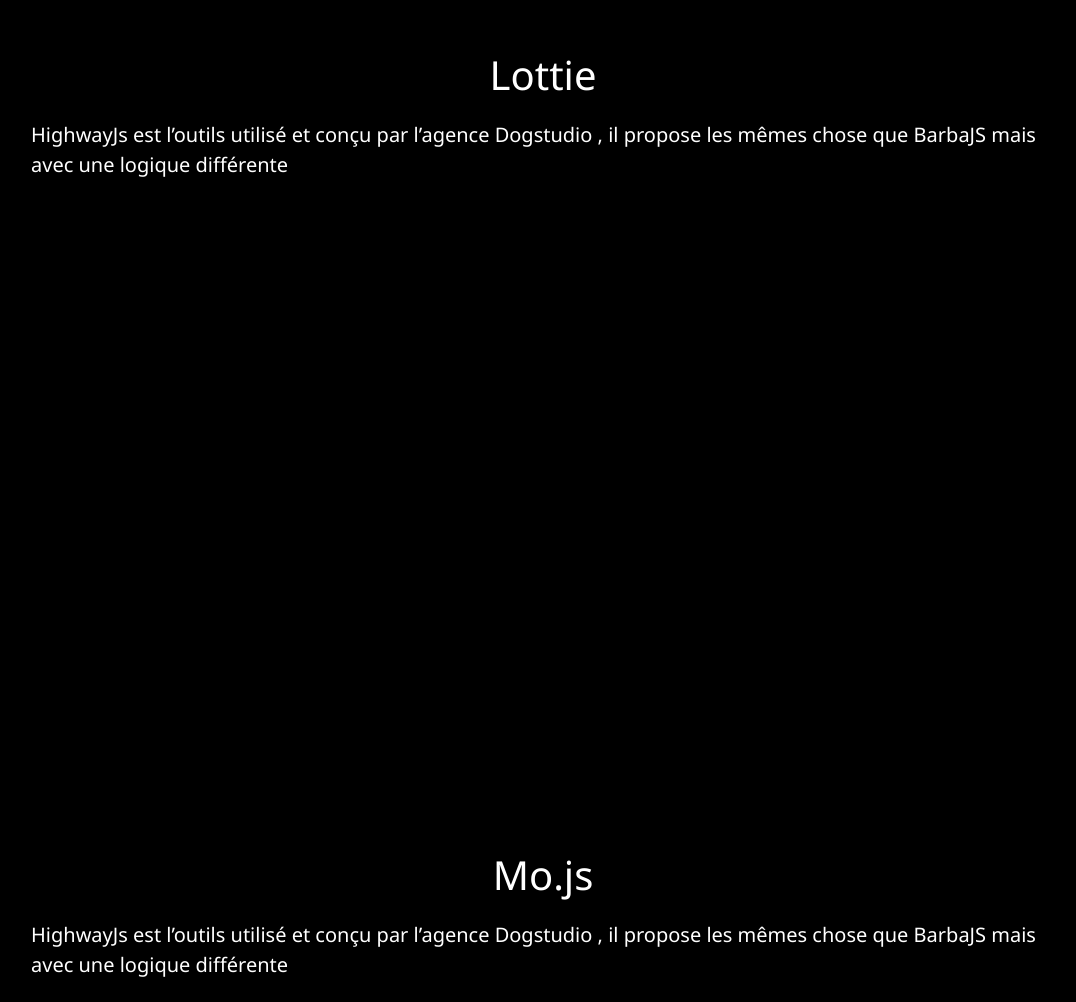
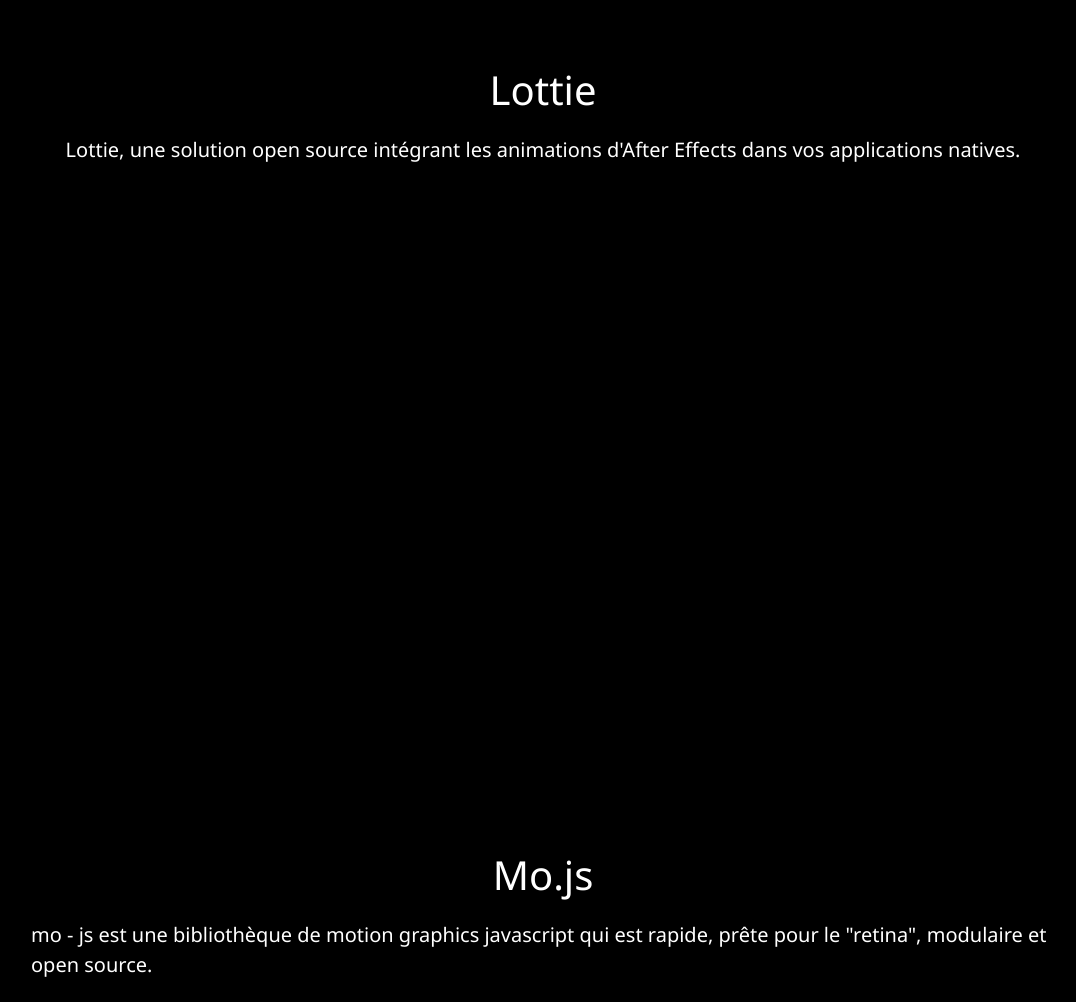
Before and after one commit to Donawalt/opsone-transition, a website built with Parcel: page animations.html in a window 1280 px wide. Shown: the part 2680-3682 px from the top of the page, without its empty margins (97-1173 px from the left). Built offline with nearby package versions, Linux system fonts and the light colour scheme; what @dogstudio/highway would draw is missing.

Commit message:
update data

```diff
--- a/animations.html
+++ b/animations.html
@@ -31,11 +31,9 @@
           <div>
             <img class="logo-techno" />
             <p>
-              Une nouvelle version vient de sortir avec une nouvelle logique qui
-              vas avec de se fait n’ayant pas beaucoup de site l’utilisant et
-              d’exemple sur le net , la courbe d’apprentissage et plutôt longue,
-              mais reste un outils très intéressant et pertinent à l’avenir , la
-              première version ayant eu énormément de succès.
+              GSAP est une bibliothèque d'animation JavaScript standard de
+              GreenSock qui vous permet de créer des animations de haute
+              performance qui fonctionnent dans tous les principaux navigateurs.
             </p>
           </div>
         </section>
@@ -44,9 +42,8 @@
           <div>
             <img class="logo-techno" />
             <p>
-              HighwayJs est l’outils utilisé et conçu par l’agence Dogstudio ,
-              il propose les mêmes chose que BarbaJS mais avec une logique
-              différente
+              Anime.js ( /ˈæn.ə.meɪ/ ) est une bibliothèque d'animation
+              JavaScript légère avec une API simple, mais puissante.
             </p>
           </div>
         </section>
@@ -55,9 +52,8 @@
           <div>
             <img class="logo-techno" />
             <p>
-              HighwayJs est l’outils utilisé et conçu par l’agence Dogstudio ,
-              il propose les mêmes chose que BarbaJS mais avec une logique
-              différente
+              Lottie, une solution open source intégrant les animations d'After
+              Effects dans vos applications natives.
             </p>
           </div>
         </section>
@@ -66,9 +62,8 @@
           <div>
             <img class="logo-techno" />
             <p>
-              HighwayJs est l’outils utilisé et conçu par l’agence Dogstudio ,
-              il propose les mêmes chose que BarbaJS mais avec une logique
-              différente
+              mo - js est une bibliothèque de motion graphics javascript qui est
+              rapide, prête pour le "retina", modulaire et open source.
             </p>
           </div>
         </section>
@@ -77,9 +72,9 @@
           <div>
             <img class="logo-techno" />
             <p>
-              HighwayJs est l’outils utilisé et conçu par l’agence Dogstudio ,
-              il propose les mêmes chose que BarbaJS mais avec une logique
-              différente
+              Three.js est une bibliothèque JavaScript pour créer des scènes 3D
+              dans un navigateur web. Elle peut être utilisée avec la balise
+              canvas du HTML5 sans avoir besoin d'un plugin.
             </p>
           </div>
         </section>
@@ -88,9 +83,9 @@
           <div>
             <img class="logo-techno" />
             <p>
-              HighwayJs est l’outils utilisé et conçu par l’agence Dogstudio ,
-              il propose les mêmes chose que BarbaJS mais avec une logique
-              différente
+              Pixi.js est une bibliothèque open source permettant de réaliser
+              des animations 2D dans un navigateur web. L'affichage se base sur
+              la technologie WebGL, et la librairie se manipule en JavaScript.
             </p>
           </div>
         </section>
--- a/src/index.scss
+++ b/src/index.scss
@@ -73,12 +73,15 @@
       a{
         color: white;
         text-decoration: none;
+        transition: 100ms;
         &:hover{
           color:orange;
           text-decoration: underline;
+          transition: 200ms;
         }
         &.is-active{
           color: orange;
+          transition: 300ms;
         }
       }
     }
```
